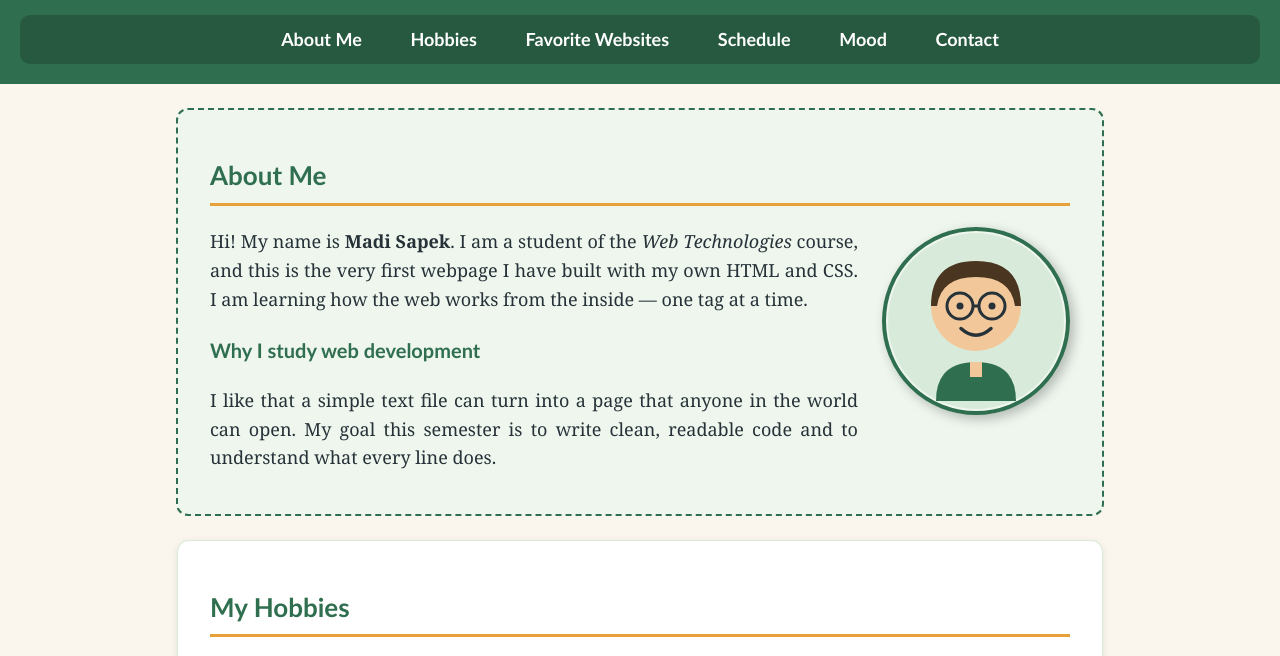
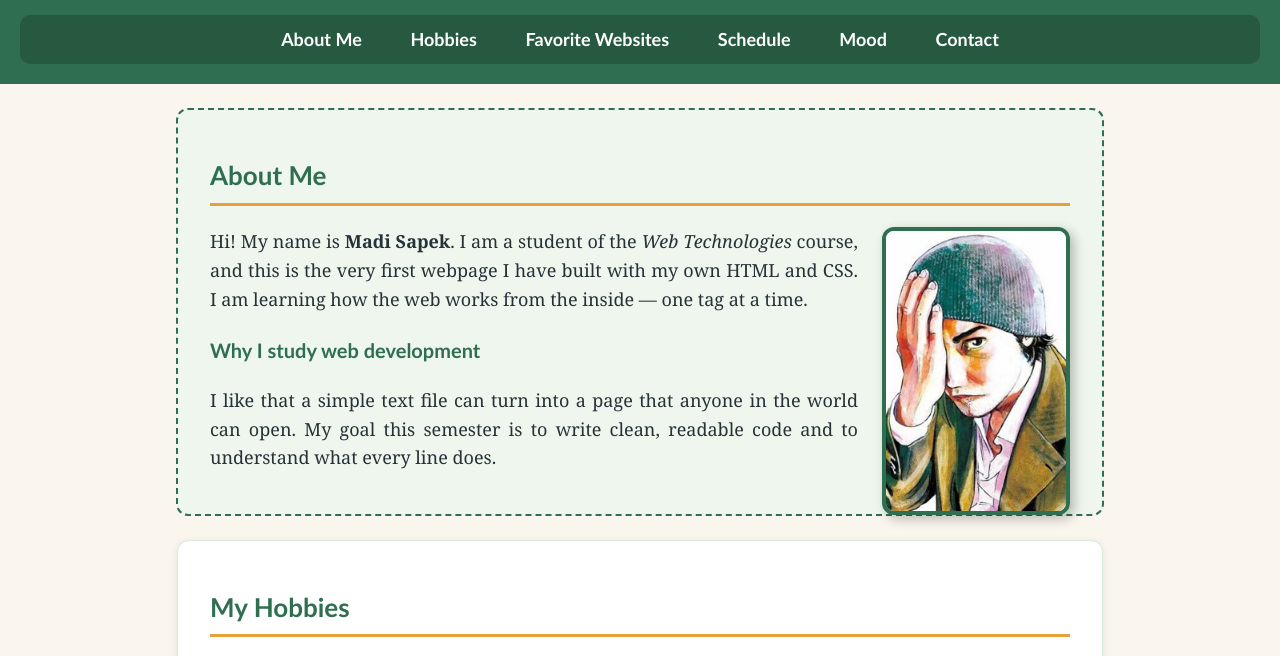
Before and after one commit to matsb-2/my-first-webpage, a plain HTML site: page index.html in a window 1280 px wide. Shown: the part 134-790 px from the top of the page. Drawn offline with Linux system fonts and the light colour scheme.

Commit message:
Replace avatar with Susumu Nakoshi image from Homunculus

```diff
--- a/index.html
+++ b/index.html
@@ -25,7 +25,7 @@
 
         <section id="about-me" class="profile-card">
             <h2>About Me</h2>
-            <img class="avatar" src="images/avatar.svg" alt="Cartoon avatar of Madi Sapek, a smiling student with glasses">
+            <img class="avatar" src="images/nakoshi.jpg" alt="Susumu Nakoshi from the manga Homunculus, wearing a beanie with his hand on his forehead">
             <p>
                 Hi! My name is <strong>Madi Sapek</strong>. I am a student of the
                 <em>Web Technologies</em> course, and this is the very first webpage
--- a/style.css
+++ b/style.css
@@ -91,7 +91,7 @@ img {
     width: 180px;
     height: auto;
     border: 4px solid #2f6f4f;
-    border-radius: 50%;
+    border-radius: 12px;
     box-shadow: 4px 4px 12px rgba(0, 0, 0, 0.25);
 }
 
```
Also changed, not shown: images/avatar.svg (deleted), images/nakoshi.jpg (added).
